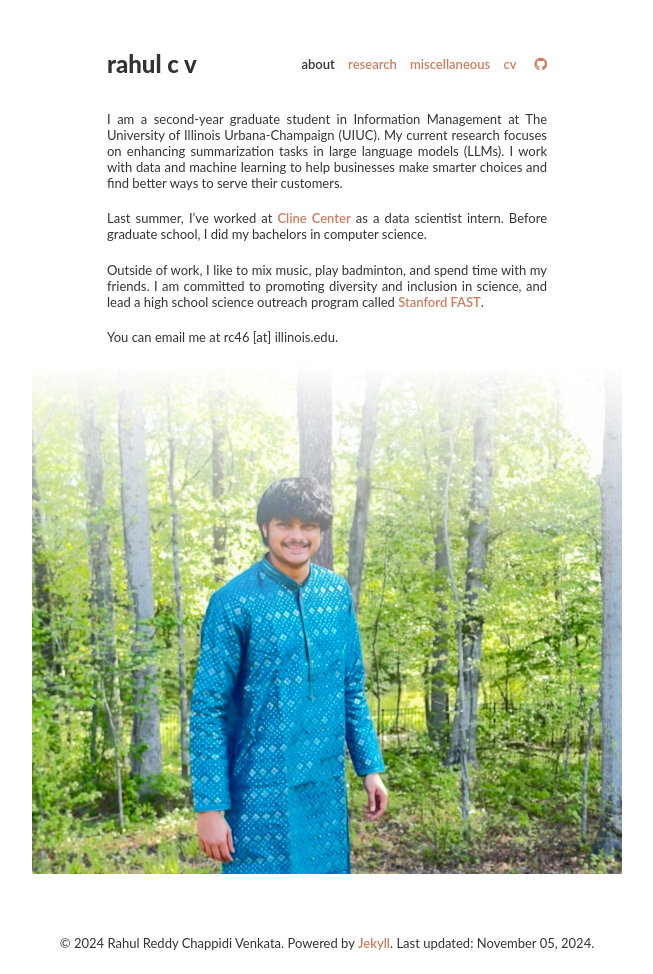
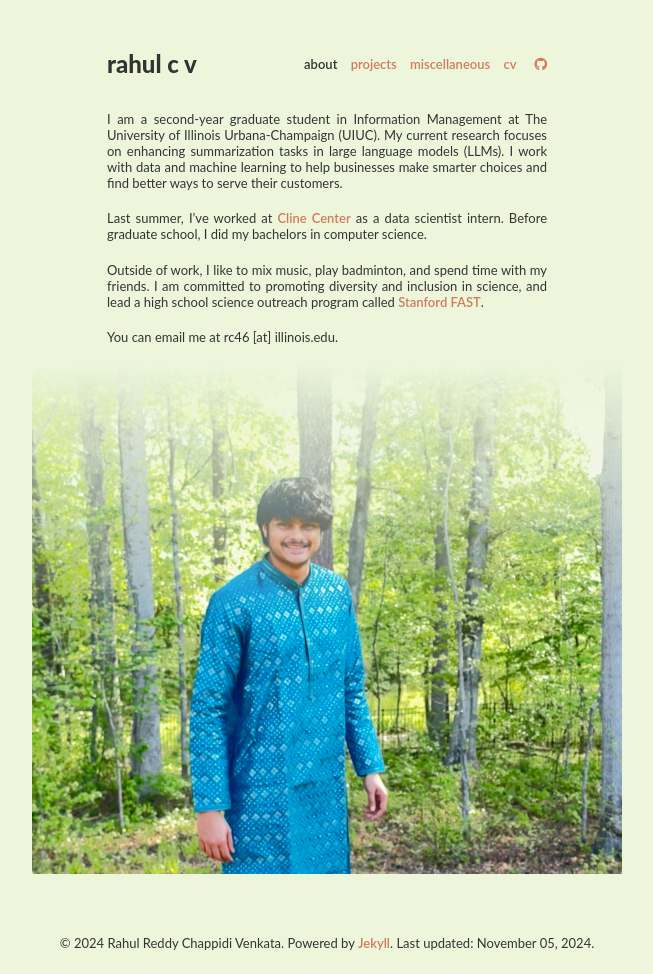
Before and after one commit to RahulCvr/RahulCvr.github.io, a Jekyll site: the page built from index.md, in a window 1280 px wide. Shown: the whole page, without its empty margins (313-966 px from the left). Built offline with Jekyll 4.4.1, drawn with Linux system fonts in a browser that asks for light colours; nearby versions of some CDN libraries.

Commit message:
updated background color

```diff
--- a/_data/navbar.yml
+++ b/_data/navbar.yml
@@ -1,7 +1,9 @@
 - name: about
   link: /
-- name: research
-  link: /research/
+#- name: research
+#  link: /research/
+- name: projects
+  link: /projects/
 - name: miscellaneous
   link: /miscellaneous/
 - name: cv
--- a/assets/styling/main.scss
+++ b/assets/styling/main.scss
@@ -17,7 +17,7 @@ $header-height:     $base-font-size * 7 !default;
 $footer-height:     $base-font-size * 6 !default;
 
 $text-color:        #333333 !default;
-$background-color:  #ffffff !default;
+$background-color:  #edf6db !default;
 $brand-color-dark:  #d17b5c !default;
 $brand-color-light: #e8f7ff !default;
 $grey-color:        #c2c2c2 !default;
```
Also changed, not shown: research.md (+1 -1 lines), 1 other file.
